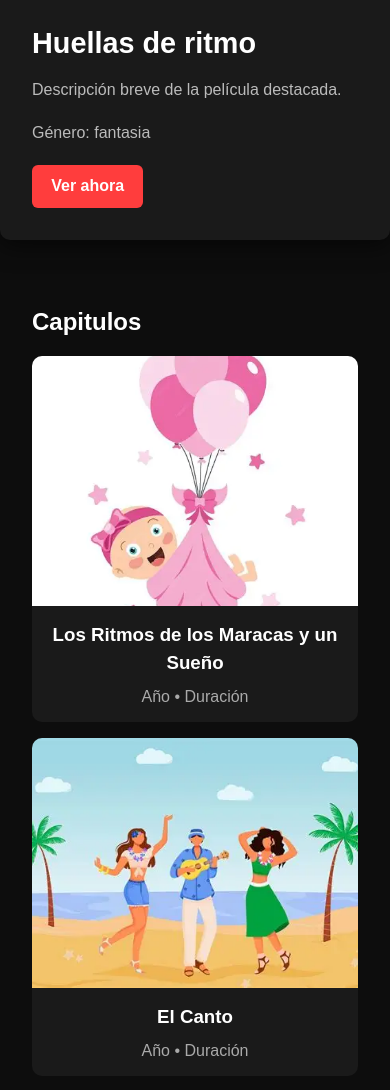
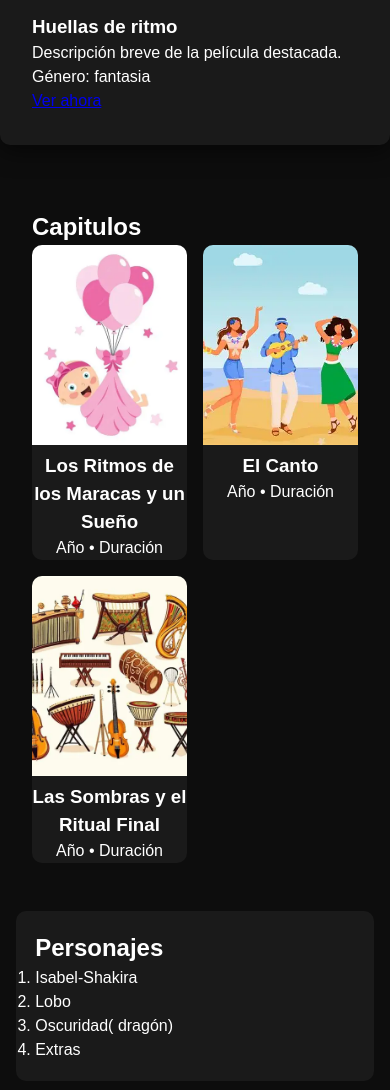
Before and after one commit to valentina23-ai/javascript-3168940, a plain HTML site: page 03_base_datos_comic/index.html in a window 390 px wide. Shown: the part 280-1370 px from the top of the page. Drawn offline with Linux system fonts and the light colour scheme.

Commit message:
03_base_datos_comic  style media queris

```diff
--- a/03_base_datos_comic/style.css
+++ b/03_base_datos_comic/style.css
@@ -85,7 +85,6 @@ nav a:hover {
 
 /* ======== SECCIÓN DESTACADA ======== */
 .destacada {
-  position: relative;
   margin: 2rem 0;
   text-align: center;
 }
@@ -111,7 +110,6 @@ nav a:hover {
 
 .pelicula-destacada img {
   width: 50%;
-  height: auto;
   object-fit: cover;
 }
 
@@ -121,41 +119,9 @@ nav a:hover {
   width: 50%;
 }
 
-.pelicula-destacada .info h3 {
-  font-size: 1.8rem;
-  color: #fff;
-  margin-bottom: 0.8rem;
-}
-
-.pelicula-destacada .info p {
-  color: #bbb;
-  margin-bottom: 1.2rem;
-}
-
-.pelicula-destacada .info a {
-  display: inline-block;
-  text-decoration: none;
-  color: #fff;
-  background: #ff3d3d;
-  padding: 0.6rem 1.2rem;
-  border-radius: 6px;
-  font-weight: 600;
-  transition: background 0.3s ease, transform 0.2s;
-}
-
-.pelicula-destacada .info a:hover {
-  background: #ff5c5c;
-  transform: scale(1.05);
-}
-
-/* ======== ÚLTIMAS PELÍCULAS ======== */
+/* ======== GRID CAPÍTULOS ======== */
 .ultimas {
   padding: 2rem;
-}
-
-.ultimas h2 {
-  margin-bottom: 1rem;
-  font-size: 1.5rem;
 }
 
 .grid-peliculas {
@@ -169,7 +135,7 @@ nav a:hover {
   border-radius: 10px;
   overflow: hidden;
   text-align: center;
-  transition: transform 0.3s ease, box-shadow 0.3s ease;
+  transition: 0.3s;
   cursor: pointer;
 }
 
@@ -179,45 +145,12 @@ nav a:hover {
   object-fit: cover;
 }
 
-.pelicula h3 {
-  margin: 0.5rem 0;
-}
-
-.pelicula p {
-  color: #aaa;
-  margin-bottom: 0.8rem;
-}
-
-.pelicula:hover {
-  transform: scale(1.05);
-  box-shadow: 0 10px 30px rgba(255, 61, 61, 0.3);
-}
-
-/* ======== TOP 5 ======== */
+/* ======== PERSONAJES ======== */
 .top {
   padding: 2rem;
   background: #1a1a1a;
   margin: 2rem;
   border-radius: 10px;
-}
-
-.top h2 {
-  margin-bottom: 1rem;
-}
-
-.top ol {
-  list-style: decimal inside;
-  color: #ccc;
-}
-
-.top li {
-  padding: 0.5rem 0;
-  border-bottom: 1px solid #333;
-  transition: color 0.3s ease;
-}
-
-.top li:last-child {
-  border: none;
 }
 
 .top li:hover {
@@ -231,10 +164,11 @@ footer {
   background: #141414;
   color: #aaa;
   font-size: 0.9rem;
-  margin-top: 2rem;
 }
 
-/* ======== RESPONSIVE ======== */
+/* ======== MEDIA QUERIES ======== */
+
+/* Tablets medianos */
 @media (max-width: 768px) {
   header {
     flex-direction: column;
@@ -254,8 +188,55 @@ footer {
   .pelicula-destacada .info {
     width: 100%;
   }
+}
 
+/* Tablets pequeños */
+@media (max-width: 600px) {
   .buscador input {
-    width: 150px;
+    width: 130px;
+  }
+
+  .grid-peliculas {
+    grid-template-columns: repeat(auto-fit, minmax(140px, 1fr));
   }
 }
+
+/* Celulares pequeños */
+@media (max-width: 430px) {
+  .logo h1 {
+    font-size: 1.4rem;
+  }
+
+  nav ul li a {
+    font-size: 0.85rem;
+  }
+
+  .pelicula img {
+    height: 200px;
+  }
+
+  .top {
+    margin: 1rem;
+    padding: 1.2rem;
+  }
+}
+
+/* Teléfonos muy pequeños */
+@media (max-width: 360px) {
+  .buscador input {
+    width: 110px;
+  }
+
+  .buscador .boton {
+    padding: 0.4rem 0.8rem;
+    font-size: 0.8rem;
+  }
+
+  nav ul {
+    gap: 0.5rem;
+  }
+
+  .pelicula img {
+    height: 180px;
+  }
+}
```
